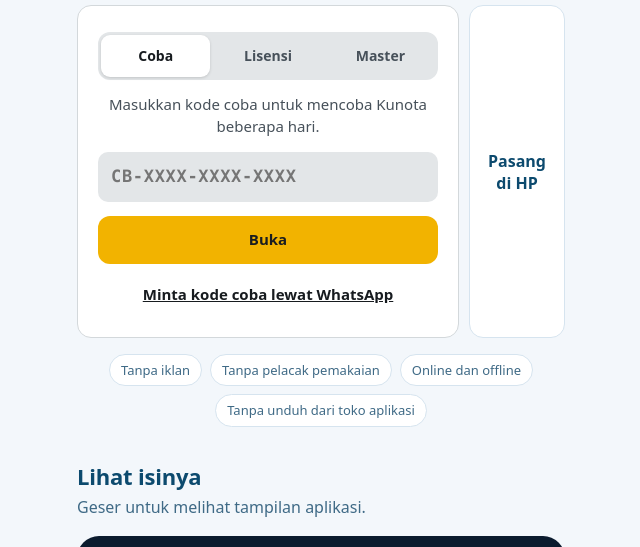
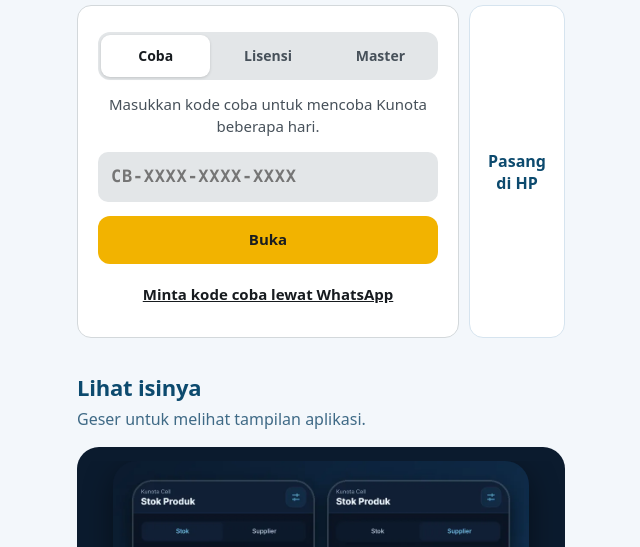
Before and after one commit to kennecelluler-max/kunota, a plain HTML site: page index.html in a window 1280 px wide. Shown: the part 212-759 px from the top of the page, without its empty margins (319-959 px from the left). Drawn offline with Linux system fonts and the light colour scheme.

Commit message:
Remove badges list from index.html
Removed the badges list from the header section.

```diff
--- a/index.html
+++ b/index.html
@@ -102,9 +102,7 @@
     <a class="btn" href="pasang/">Pasang di HP</a>
     <a class="btn wa" id="wa-coba" href="#" style="display:none"><svg viewBox="0 0 24 24"><path d="M21 3L3 11l7 3 3 7zM10 14L21 3"/></svg>Minta kode coba lewat WhatsApp</a>
   </div>
-  <ul class="badges">
-    <li>Tanpa iklan</li><li>Tanpa pelacak pemakaian</li><li>Online dan offline</li><li>Tanpa unduh dari toko aplikasi</li>
-  </ul>
+
 </header>
 
 <section aria-labelledby="h-foto">
```
